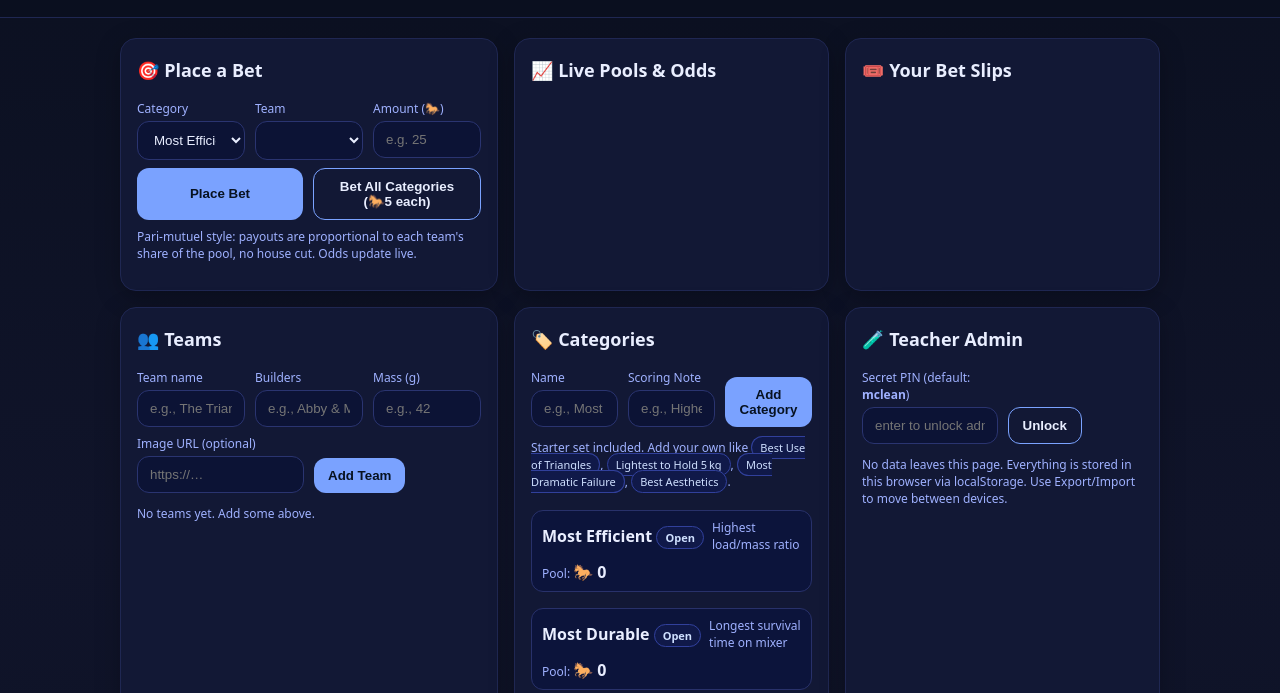
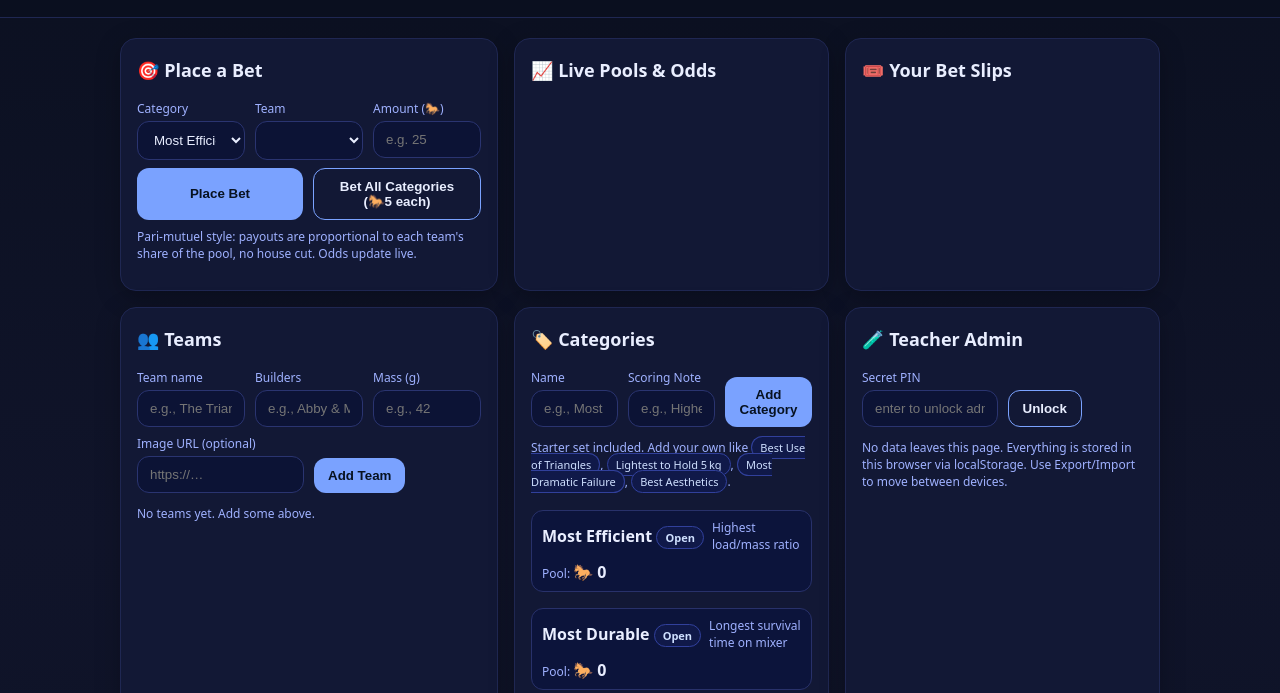
Before and after one commit to mrphosphorus/towerbuildbets, a plain HTML site: page index.html in a window 1280 px wide. Shown: the part 107-800 px from the top of the page. Drawn offline with Linux system fonts and the light colour scheme.

Commit message:
Update index.html

```diff
--- a/index.html
+++ b/index.html
@@ -159,7 +159,7 @@
       <h2>🧪 Teacher Admin</h2>
       <div class="row">
         <div>
-          <label>Secret PIN (default: <b>mclean</b>)</label>
+          <label>Secret PIN </label>
           <input id="pin" type="password" placeholder="enter to unlock admin" />
         </div>
         <div style="align-self:end">
```
